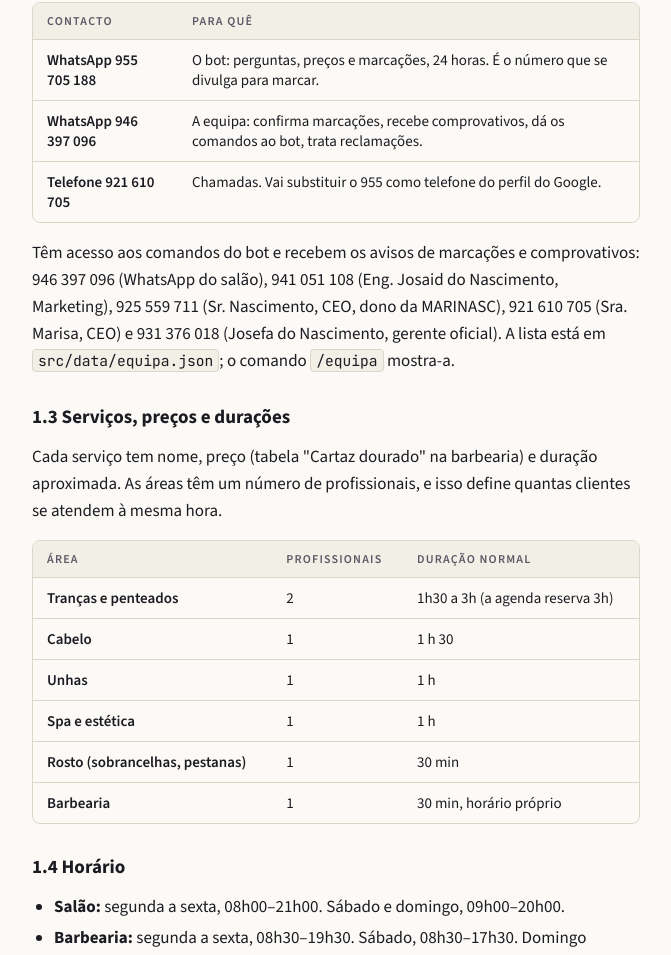
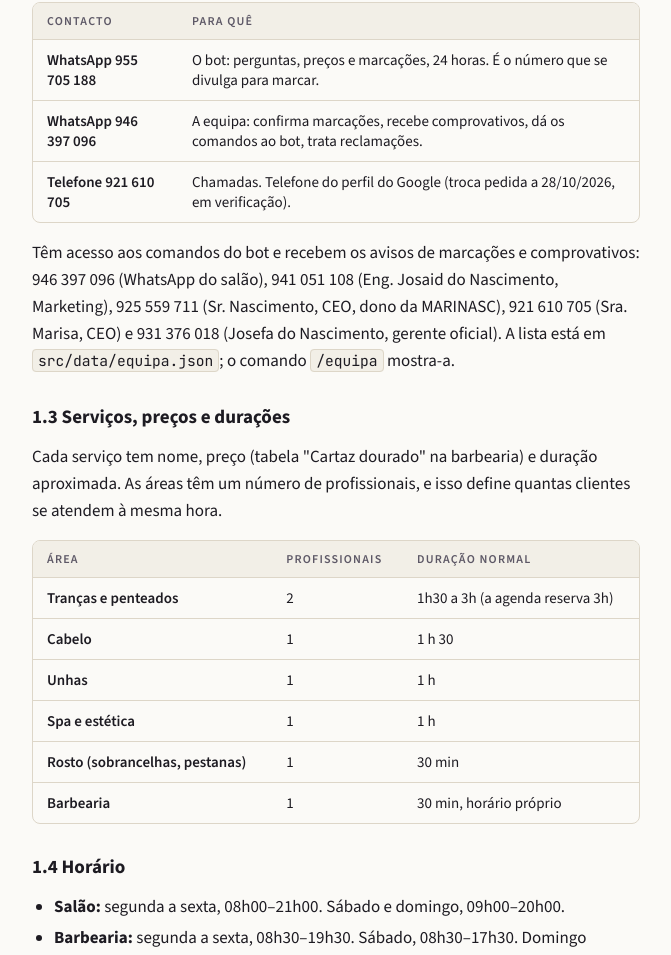
Before and after one commit to unsuspected2/marinasc-chatbot, a website: page docs/processo-marinasc.html in a window 1280 px wide. Shown: the part 2373-3328 px from the top of the page, without its empty margins (324-995 px from the left). Drawn offline with nearby package versions, Linux system fonts and the light colour scheme; a web font is replaced by a local one.

Commit message:
Google: telefone 921 610 705 pedido
Co-Authored-By: Claude Opus 5.5 <noreply@anthropic.com>
Claude-Session: https://claude.ai/code/session_019bn8XEzkJQ2kgpanWw8ns8

```diff
--- a/docs/processo-marinasc.html
+++ b/docs/processo-marinasc.html
@@ -175,7 +175,7 @@
         <tbody>
           <tr><td>WhatsApp 955 705 188</td><td>O bot: perguntas, preços e marcações, 24 horas. É o número que se divulga para marcar.</td></tr>
           <tr><td>WhatsApp 946 397 096</td><td>A equipa: confirma marcações, recebe comprovativos, dá os comandos ao bot, trata reclamações.</td></tr>
-          <tr><td>Telefone 921 610 705</td><td>Chamadas. Vai substituir o 955 como telefone do perfil do Google.</td></tr>
+          <tr><td>Telefone 921 610 705</td><td>Chamadas. Telefone do perfil do Google (troca pedida a 28/10/2026, em verificação).</td></tr>
         </tbody>
       </table></div>
       <p>Têm acesso aos comandos do bot e recebem os avisos de marcações e comprovativos: 946 397 096 (WhatsApp do salão), 941 051 108 (Eng. Josaid do Nascimento, Marketing), 925 559 711 (Sr. Nascimento, CEO, dono da MARINASC), 921 610 705 (Sra. Marisa, CEO) e 931 376 018 (Josefa do Nascimento, gerente oficial). A lista está em <code>src/data/equipa.json</code>; o comando <code>/equipa</code> mostra-a.</p>
```
Also changed, not shown: 1 other file.
